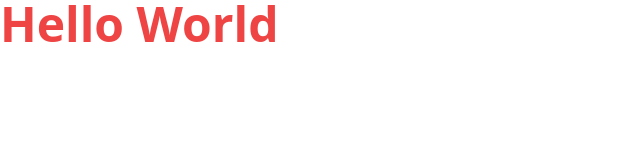
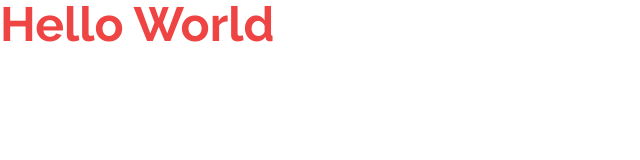
Before and after one commit to BobTarino/portfolio3.0, a Next.js app in the folder portfolio3.0/: page / in a window 1280 px wide. Shown: the top 160 px of the page, without its empty margins (0-640 px from the left). Built offline with nearby package versions, Linux system fonts and the light colour scheme.

Commit message:
finish setup and added assets directory

```diff
--- a/portfolio3.0/styles/globals.css
+++ b/portfolio3.0/styles/globals.css
@@ -1,3 +1,12 @@
+@import url('https://fonts.googleapis.com/css2?family=Raleway:ital,wght@0,100;0,200;0,300;0,400;0,500;0,600;0,700;0,800;1,100;1,200;1,300;1,400;1,500;1,600;1,700;1,800;1,900&display=swap');
+
 @tailwind base;
 @tailwind components;
 @tailwind utilities;
+
+@layer base {
+  html {
+    font-family: 'Raleway', sans-serif;
+    /* scroll-behavior: smooth;   */
+  }
+}
```
Also changed, not shown: 1 other file (tests, documents, lock files or other folders).
